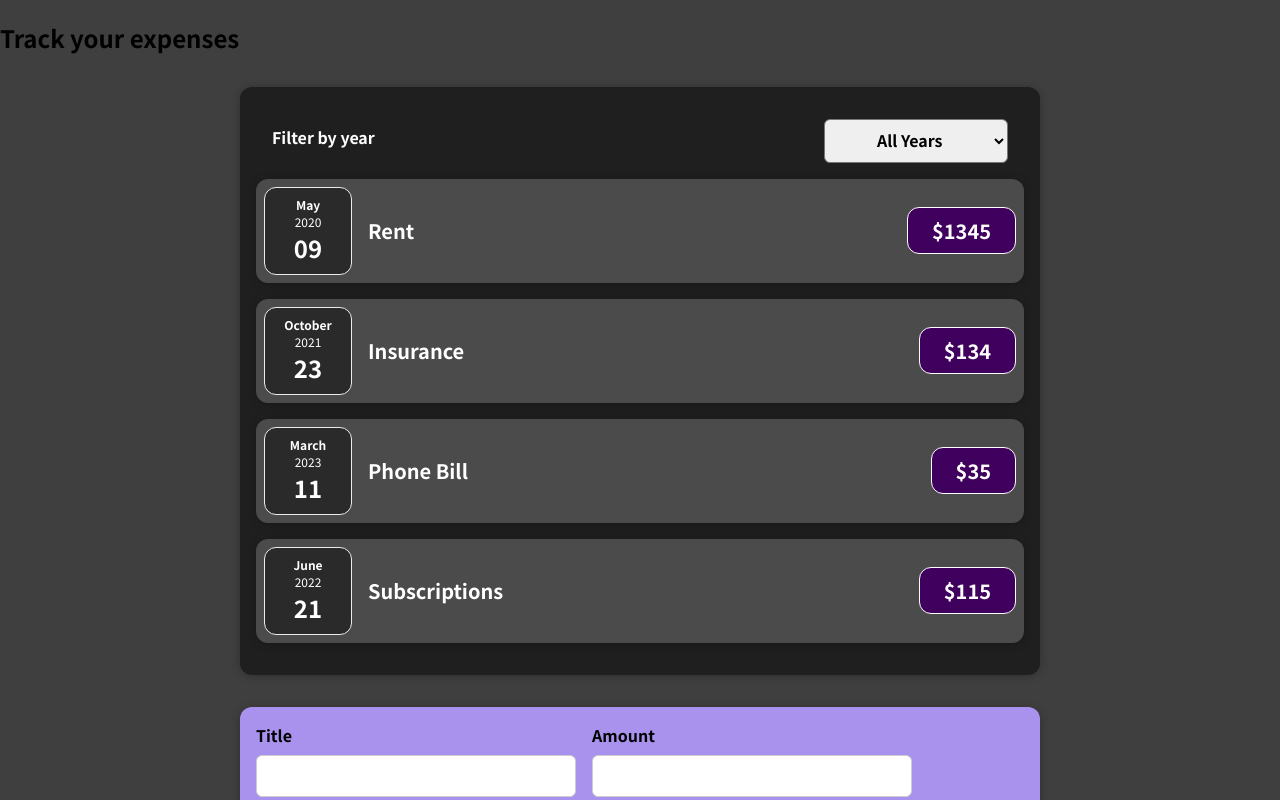
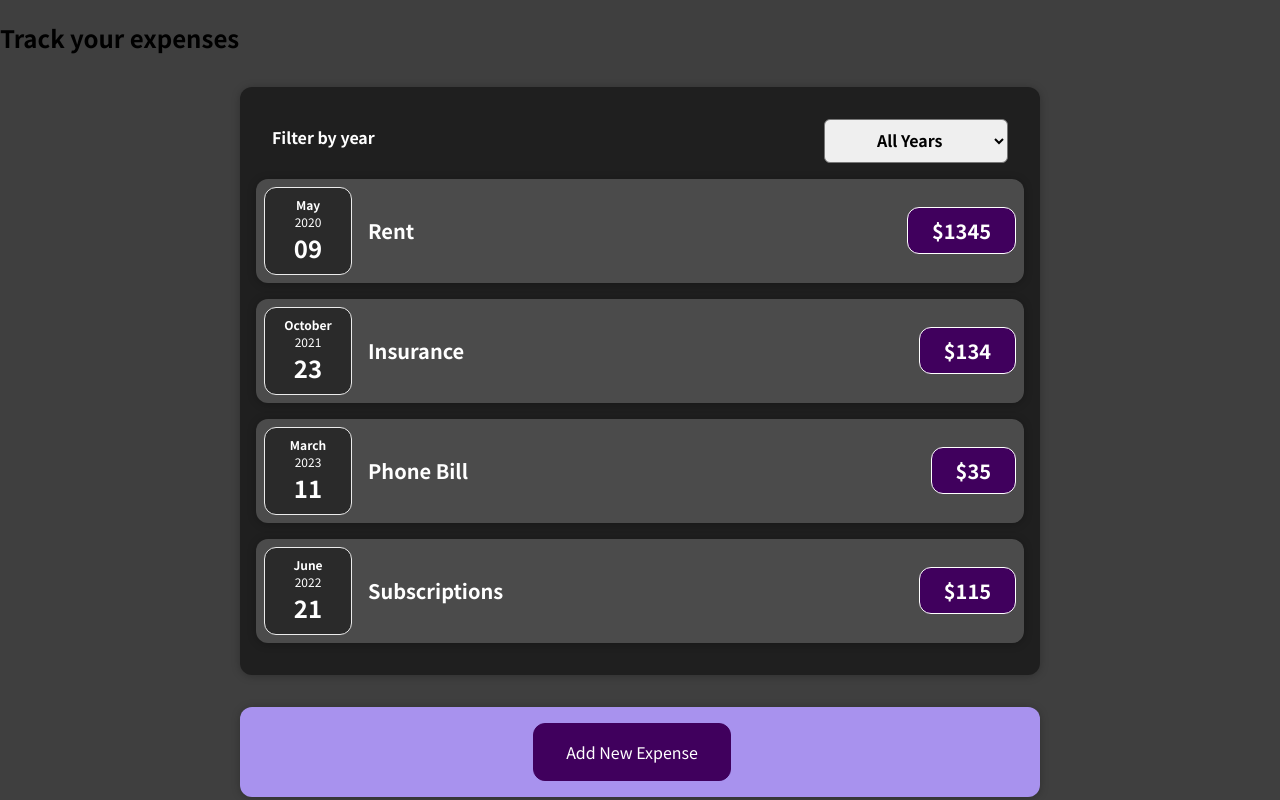
Before and after one commit to erhaneth/react-complete-training, a React (Create React App) app: page / in a window 1280 px wide. Shown: the top 800 px of the page. Built offline with nearby package versions, Linux system fonts and the light colour scheme.

Commit message:
add buttons

```diff
--- a/src/components/expenses/ExpenseItem.js
+++ b/src/components/expenses/ExpenseItem.js
@@ -5,6 +5,7 @@ import "./ExpenseItem.css";
 
 const ExpenseItem = (props) => {
   return (
+    <div>
       <Card className="expense-item">
         <ExpenseDate date={props.date} />
         <div className="expense-item__description">
@@ -12,6 +13,7 @@ const ExpenseItem = (props) => {
           <div className="expense-item__price">${props.amount}</div>
         </div>
       </Card>
+    </div>
   );
 };
 export default ExpenseItem;
--- a/src/components/newexpenses/ExpenseForm.js
+++ b/src/components/newexpenses/ExpenseForm.js
@@ -5,21 +5,9 @@ const ExpenseForm = (props) => {
   const [enteredTitle, setEnteredTitle] = useState("");
   const [enteredAmount, setEnteredAmount] = useState("");
   const [enteredDate, setEnteredDate] = useState("");
-  // const [userInput, setUserInput] = useState({
-  //   enteredTitle: "",
-  //   enteredAmount: "",
-  //   enteredDate: "",
-  // });
-  // titleChangeHandler(event): This function is a handler for the "Title" input field. It is called whenever the value in the "Title" input field changes. It receives an event object as a parameter, which contains information about the change event. The function extracts the current value of the "Title" input field from event.target.value and updates the enteredTitle state variable using the setEnteredTitle function
+
   const titleChangeHandler = (event) => {
     setEnteredTitle(event.target.value);
-    // setUserInput({
-    //   ...userInput,
-    //   enteredTitle: event.target.value,
-    // });
-    //  setUserInput((prevState) => {
-    //   return { ...prevState, enteredTitle: event.target.value}
-    //  })
   };
   const amountChangeHandler = (event) => {
     setEnteredAmount(event.target.value);
@@ -30,10 +18,6 @@ const ExpenseForm = (props) => {
   };
   const dateChangeHandler = (event) => {
     setEnteredDate(event.target.value);
-    // setUserInput({
-    //   ...userInput,
-    //   enteredDate: event.target.value,
-    // });
   };
   //submitHandler(event): This function is called when the form is submitted. It receives an event object as a parameter. The first line of the function, event.preventDefault(), prevents the default behavior of form submission (i.e., page reload). The function then creates an object expenseData containing the current values of the enteredTitle, enteredAmount, and enteredDate state variables.
   const submitHandler = (event) => {
@@ -58,6 +42,7 @@ const ExpenseForm = (props) => {
             type="text"
             value={enteredTitle}
             onChange={titleChangeHandler}
+            required
           />
         </div>
         <div className="new-expense__control">
@@ -68,6 +53,7 @@ const ExpenseForm = (props) => {
             step="0.01"
             value={enteredAmount}
             onChange={amountChangeHandler}
+            required
           />
         </div>
         <div className="new-expense__control">
@@ -82,6 +68,9 @@ const ExpenseForm = (props) => {
         </div>
       </div>
       <div className="new-expense__actions">
+        <button type="button" onClick={props.onCancel}>
+          Cancel
+        </button>
         <button type="submit">Add Expense</button>
       </div>
     </form>
--- a/src/components/newexpenses/NewExpense.js
+++ b/src/components/newexpenses/NewExpense.js
@@ -1,4 +1,4 @@
-import React from "react";
+import React, { useState } from "react";
 import ExpenseForm from "./ExpenseForm";
 import "./NewExpense.css";
 
@@ -9,11 +9,35 @@ const NewExpense = (props) => {
       id: Math.random().toString(),
     };
     props.onAddExpense(expenseData);
+    setIsEditing(false);
   };
+  const [isEditing, setIsEditing] = useState(false);
+  const startEditingHandler = () => {
+    setIsEditing(true);
+  };
+  const stopEditingHandler = () => {
+    setIsEditing(false);
+  };
+  // if (!isEditing) {
+  //   return (
+  //     <div className="new-expense__actions">
+  //       <button type="button" onClick={stopEditingHandler}>
+  //         Cancel
+  //       </button>
+  //     </div>
+  //   );
+  // }
   return (
     <div className="new-expense">
-      <ExpenseForm onSaveExpenseData={saveExpenseDataHandler} />
-      {/* <NewExpense /> */}
+      {!isEditing && (
+        <button onClick={startEditingHandler}>Add New Expense</button>
+      )}
+      {isEditing && (
+        <ExpenseForm
+          onSaveExpenseData={saveExpenseDataHandler}
+          onCancel={stopEditingHandler}
+        />
+      )}
     </div>
   );
 };
```
Lines whose indentation alone changed are shown as unchanged.
